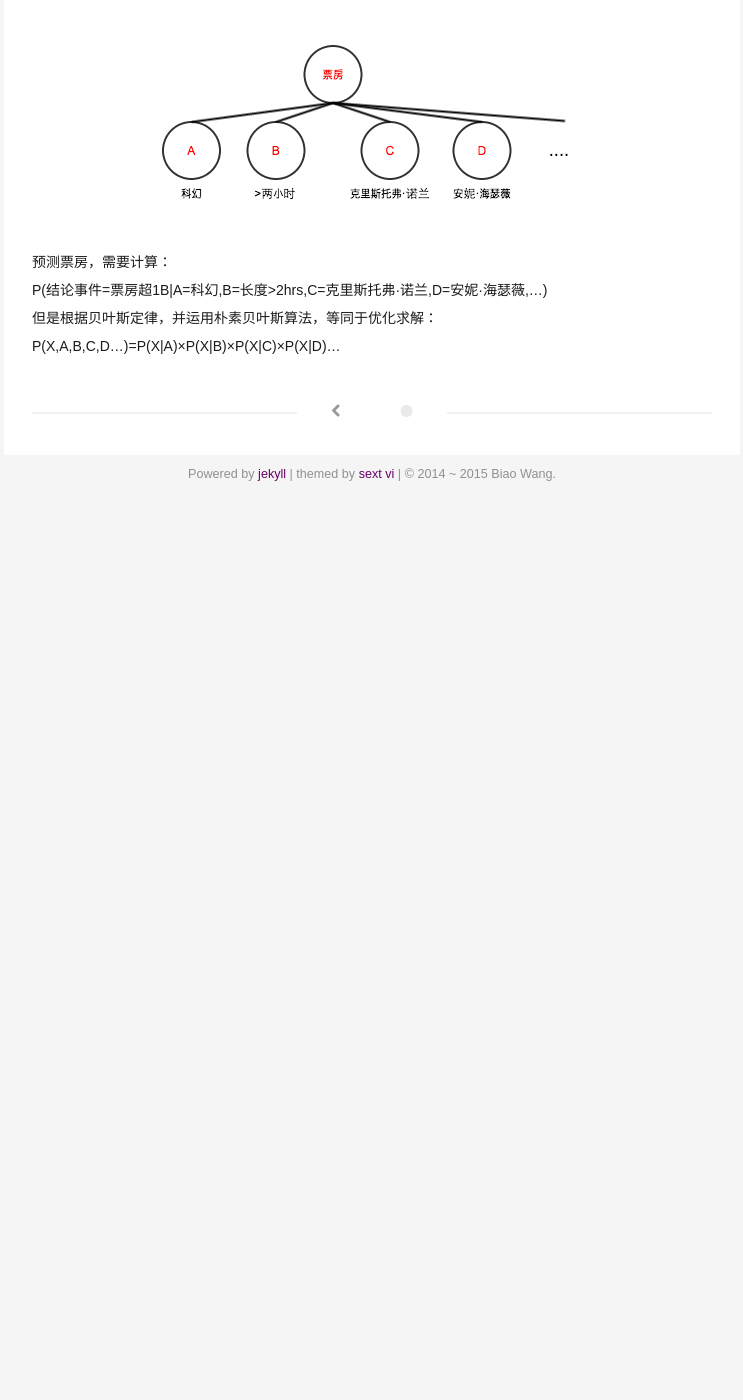
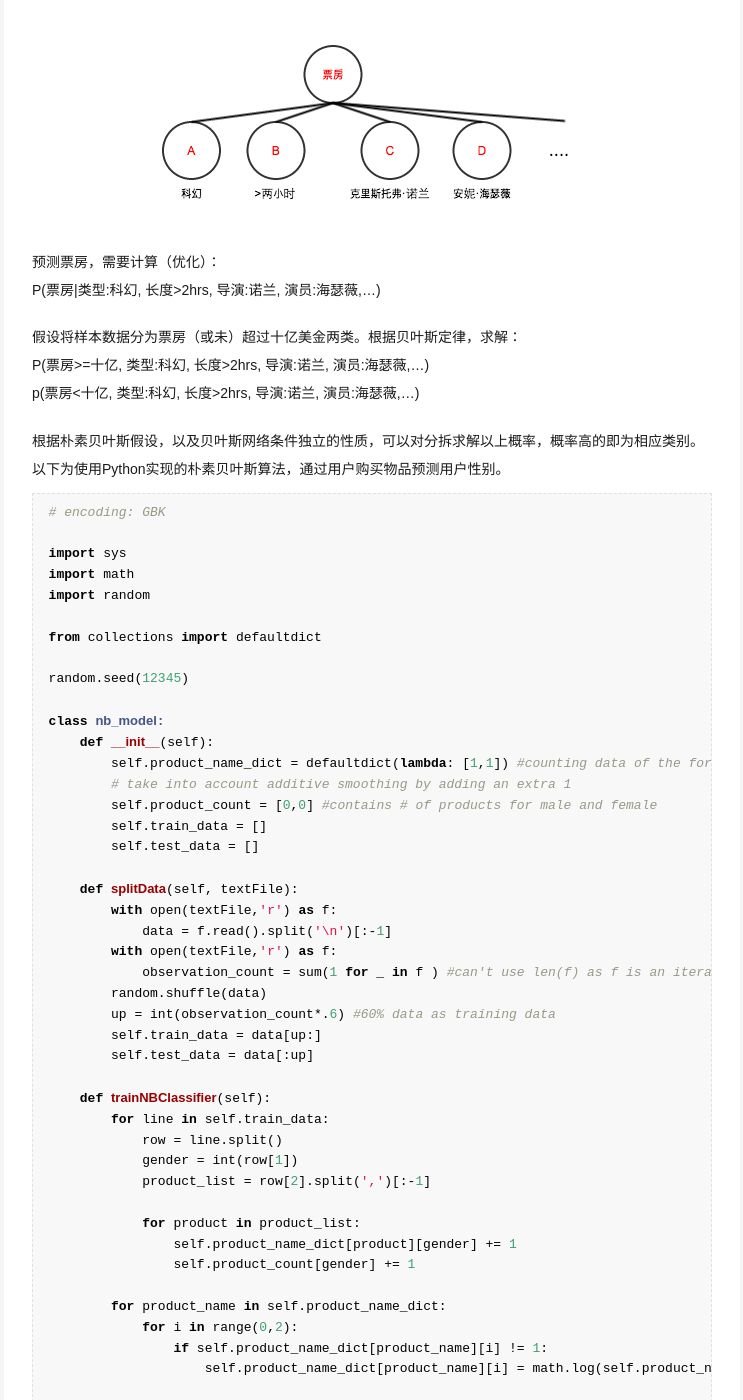
Before and after one commit to biaowww/biaowww.github.io, a Jekyll site: the page built from _posts/2014-12-24-naive-bayes-in-python.md, in a window 1280 px wide and 1400 px high, scrolled down 1257 px. Shown: the whole window, without its empty margins (268-1011 px from the left). Built offline with Jekyll 4.4.1, drawn with Linux system fonts in a browser that asks for light colours; some web fonts are replaced; Markdown is read by kramdown in place of the engine named in the settings; before the commit the page ends 1751 px from its top, so only the background shows below that; some of the changed text lies outside the part shown.

Commit message:
2015-05-26 1st. edition

````diff
--- a/_posts/2014-12-24-naive-bayes-in-python.md
+++ b/_posts/2014-12-24-naive-bayes-in-python.md
@@ -21,18 +19,99 @@ tags:
 右：__P(A,B,C)=P(A)×P(B|A)×P(C|A,B)__
 
 来个更具体的例子：某公司筹拍[“星际迷航”](http://movie.douban.com/subject/1889243/)，在电影公映前对其票房做预测，即
-_结论_事件X：全美票房是否超10亿美金？，其他_条件_事件分别为：
+_结论_事件X：全美票房是否超10亿美金？，其他条件事件分别为：
 
-A：科幻类题材影片
+A：科幻题材影片
 B：电影长度超过两小时
-C：导演克里斯托弗·诺兰
-D：女主角安妮·海瑟薇
+C：导演:克里斯托弗·诺兰
+D：演员:安妮·海瑟薇
 ...
 
 一般说来结论事件和条件事件（A,B,C..）之间的条件独立关系并不确定，但是在朴素贝叶斯模型中一律假设条件独立性。
 ![](/media/img/bn2.png)
 
-预测票房，需要计算：
-P(结论事件=票房超1B|A=科幻,B=长度>2hrs,C=克里斯托弗·诺兰,D=安妮·海瑟薇,...)
-但是根据贝叶斯定律，并运用朴素贝叶斯算法，等同于优化求解：
-P(X,A,B,C,D...)=P(X|A)×P(X|B)×P(X|C)×P(X|D)...
+预测票房，需要计算（优化）：
+P(票房|类型:科幻, 长度>2hrs, 导演:诺兰, 演员:海瑟薇,...)
+
+假设将样本数据分为票房（或未）超过十亿美金两类。根据贝叶斯定律，求解：
+P(票房>=十亿, 类型:科幻, 长度>2hrs, 导演:诺兰, 演员:海瑟薇,...)
+p(票房<十亿, 类型:科幻, 长度>2hrs, 导演:诺兰, 演员:海瑟薇,...)
+
+根据朴素贝叶斯假设，以及贝叶斯网络条件独立的性质，可以对分拆求解以上概率，概率高的即为相应类别。以下为使用Python实现的朴素贝叶斯算法，通过用户购买物品预测用户性别。
+
+```python
+# encoding: GBK
+
+import sys
+import math
+import random
+
+from collections import defaultdict
+
+random.seed(12345)
+
+class nb_model:
+    def __init__(self):
+        self.product_name_dict = defaultdict(lambda: [1,1]) #counting data of the form  {'product_name1':[maleCounts,femaleCounts], ...}
+        # take into account additive smoothing by adding an extra 1
+        self.product_count = [0,0] #contains # of products for male and female
+        self.train_data = []
+        self.test_data = []
+
+    def splitData(self, textFile):
+        with open(textFile,'r') as f:
+            data = f.read().split('\n')[:-1]
+        with open(textFile,'r') as f:
+            observation_count = sum(1 for _ in f ) #can't use len(f) as f is an iterator. _ is a special variable name for throwaway variables, see Underscore in Python. can use len(f.readlines()), but need memory for additional list.
+        random.shuffle(data)
+        up = int(observation_count*.6) #60% data as training data
+        self.train_data = data[up:]
+        self.test_data = data[:up]
+
+    def trainNBClassifier(self):
+        for line in self.train_data:
+            row = line.split()
+            gender = int(row[1])
+            product_list = row[2].split(',')[:-1]
+
+            for product in product_list:
+                self.product_name_dict[product][gender] += 1
+                self.product_count[gender] += 1
+
+        for product_name in self.product_name_dict:
+            for i in range(0,2):
+                if self.product_name_dict[product_name][i] != 1:
+                    self.product_name_dict[product_name][i] = math.log(self.product_name_dict[product_name][i]/float(len(self.train_data) + self.product_count[i]))
+
+    def Classify(self, product_vector):
+        prob_per_label = {'0':0, '1':0} # store the final probability for each class
+        for label in range(0,2):
+            log_prob = 0
+            for product in product_vector:
+                if product in self.product_name_dict:
+                    log_prob += self.product_name_dict[product][label]
+                else:
+                    log_prob += math.log(1/float(len(self.train_data)+ self.product_count[label]))
+            prob_per_label[str(label)] = log_prob
+        return max(prob_per_label, key = lambda classLabel: prob_per_label[classLabel])
+
+    def testClassifier(self):
+        qualified = 0
+        correct = 0
+        for line in self.train_data:
+            row = line.split()
+            vector = row[2].split(',')[:-1]
+            if len(vector) >= 0: #filter data
+                qualified += 1
+                #print "classifier: " + self.Classify(vector) + " given: " + row[1]
+                if self.Classify(vector) == row[1]:
+                    correct += 1
+        print 'out of', qualified, 'qualified examples', correct, 'are correctly classified'
+        print correct/float(qualified)
+
+if __name__=="__main__":
+    model= nb_model()
+    model.splitData(sys.argv[1])
+    model.trainNBClassifier()
+    model.testClassifier()
+```
````
Also changed, not shown: other parts of _posts/2014-12-24-naive-bayes-in-python.md (+2 -4 lines), _posts/2014-03-31-Set-up-Hadoop-on-Mac.md (+9 -5 lines), _posts/2014-08-28-python-scrapy.md (+13 -3 lines), _posts/2015-02-15-is-there-data-scientist-in-china.md (added, +24 -0 lines).
